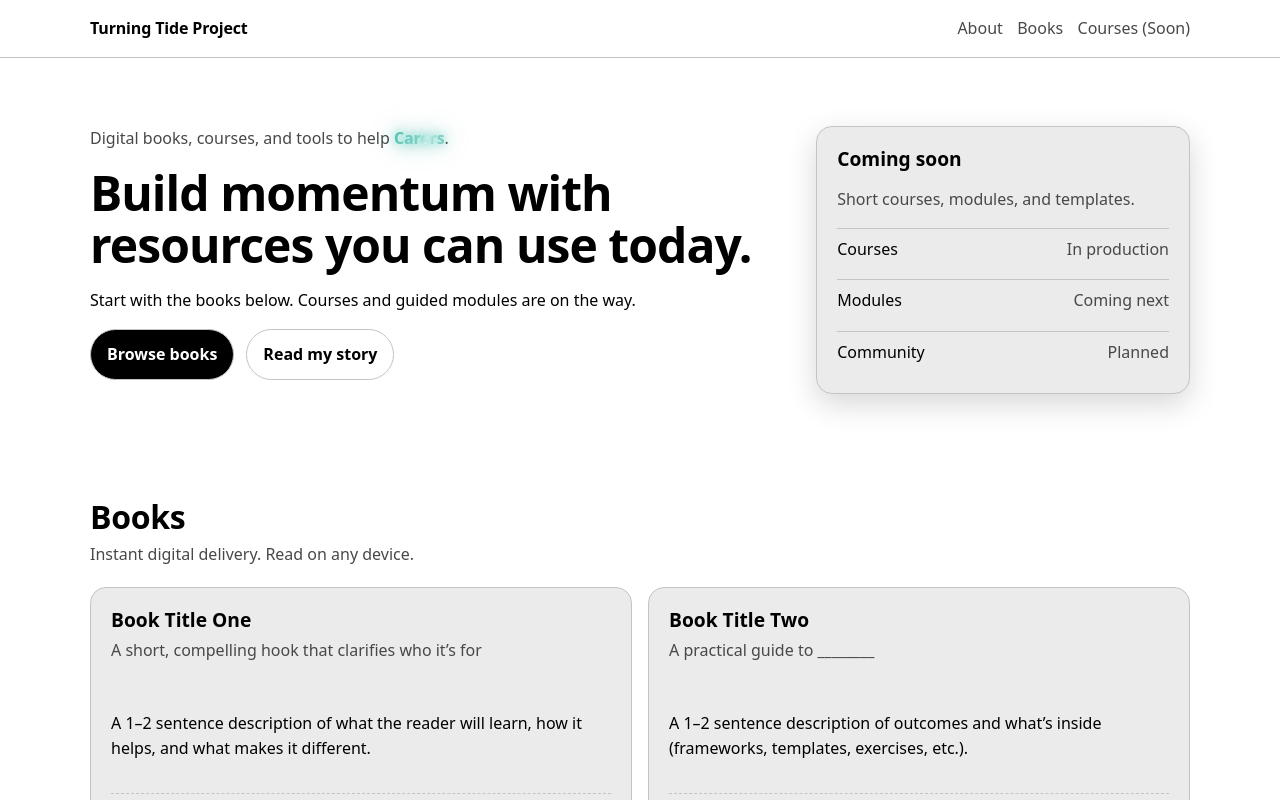
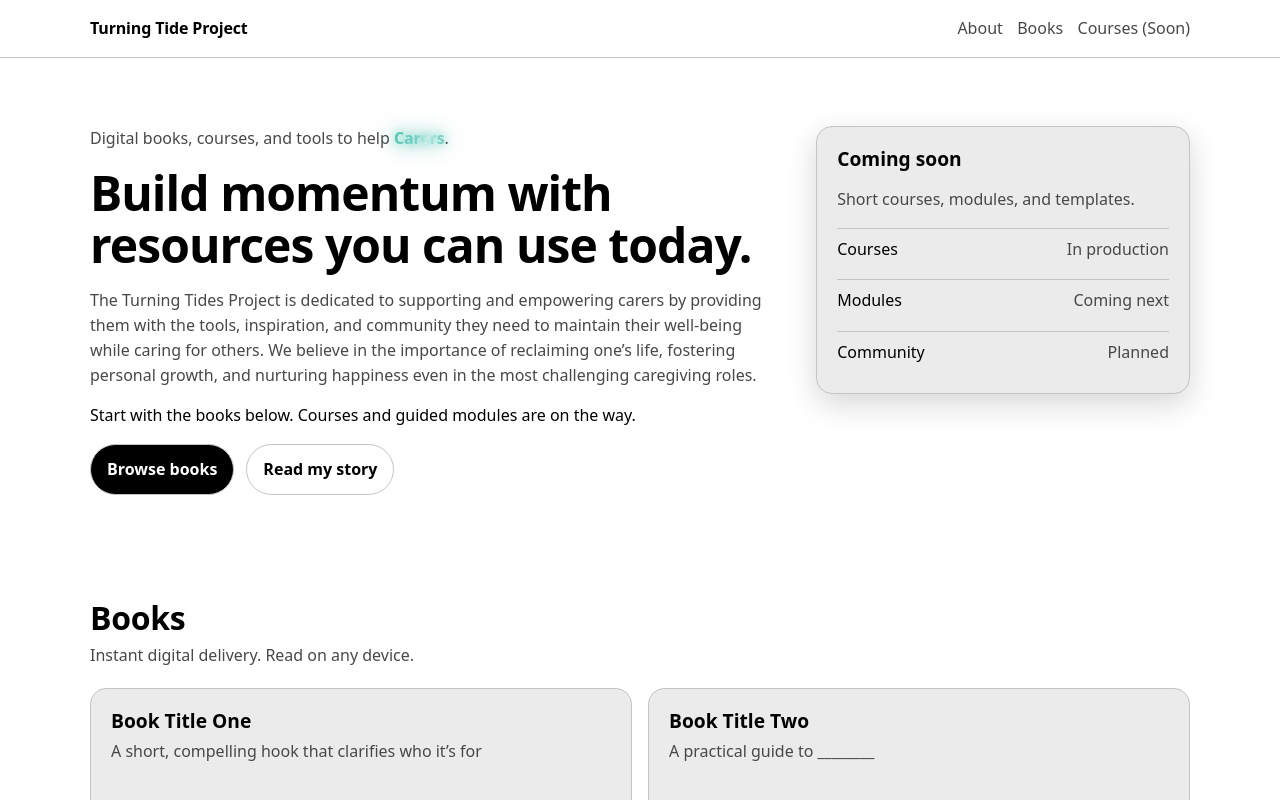
Before and after one commit to JacksonDickfos/turningtideproject, a Next.js app: page / in a window 1280 px wide. Shown: the top 800 px of the page. Built offline with nearby package versions, Linux system fonts and the light colour scheme.

Commit message:
Add hero description copy

```diff
--- a/src/app/page.tsx
+++ b/src/app/page.tsx
@@ -17,6 +17,9 @@ export default function Home() {
                 {site.tagline.prefix}<span className="sheenWord">{site.tagline.emphasis}</span>{site.tagline.suffix}
               </p>
               <h1 className="h1">Build momentum with resources you can use today.</h1>
+              <p className="muted" style={{ margin: 0 }}>
+                {site.heroDescription}
+              </p>
               <p style={{ margin: 0 }}>
                 Start with the books below. Courses and guided modules are on the way.
               </p>
--- a/src/content/site.ts
+++ b/src/content/site.ts
@@ -6,6 +6,8 @@ export const site = {
     emphasis: "Carers",
     suffix: ".",
   },
+  heroDescription:
+    "The Turning Tides Project is dedicated to supporting and empowering carers by providing them with the tools, inspiration, and community they need to maintain their well-being while caring for others. We believe in the importance of reclaiming one’s life, fostering personal growth, and nurturing happiness even in the most challenging caregiving roles.",
   description:
     "A storefront for digital products (books today; courses and modules coming soon).",
   social: {
```
